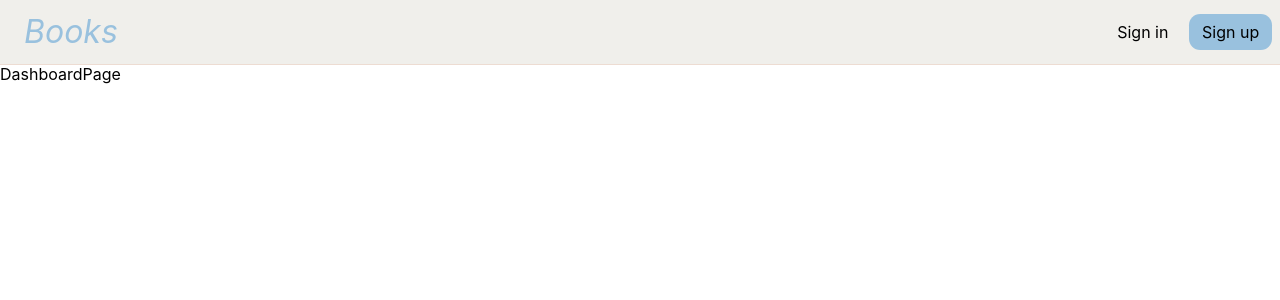
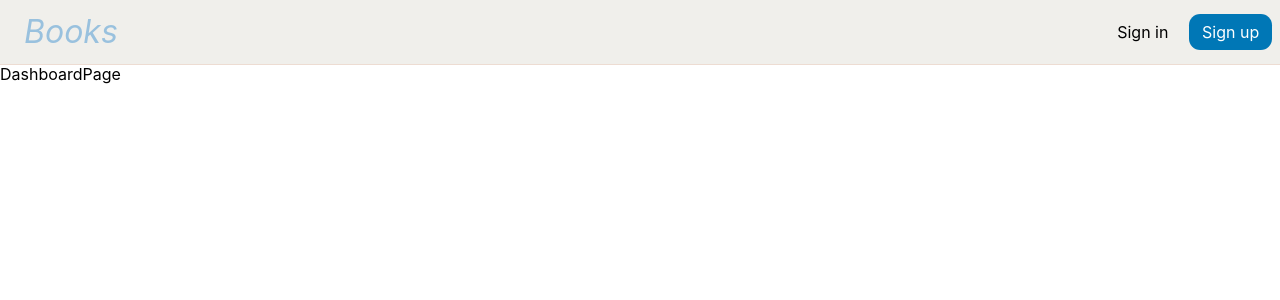
Before and after one commit to DmitriiMiasnikov/books_ts, a React (Create React App) app: page /dashboard in a window 1280 px wide. Shown: the top 300 px of the page. Built offline with nearby package versions, Linux system fonts and the light colour scheme.

Commit message:
declate styled-components

```diff
--- a/src/components/shared/atoms/Button/Button.tsx
+++ b/src/components/shared/atoms/Button/Button.tsx
@@ -1,23 +1,30 @@
 import React, { PropsWithChildren } from "react";
 
 import type Itest from "types/testType";
+import { DefaultTheme } from 'styled-components';
 
-import {
-  StyledButton
-} from './styled';
+import { StyledButton } from "./styled";
 
 interface Props extends Itest {
-  onClick?: (event: React.MouseEvent<HTMLDivElement>) => void,
-  customStyles?: string,
+  onClick?: (event: React.MouseEvent<HTMLDivElement>) => void;
+  customStyles?: (theme: DefaultTheme) => string;
 }
 
-const Button = ({ children, customStyles, testId, onClick }: PropsWithChildren<Props>): JSX.Element => {
-
+const Button = ({
+  children,
+  customStyles,
+  testId,
+  onClick,
+}: PropsWithChildren<Props>): JSX.Element => {
   return (
-    <StyledButton customStyles={customStyles} data-testid={testId} onClick={onClick}>
+    <StyledButton
+      customStyles={customStyles}
+      data-testid={testId}
+      onClick={onClick}
+    >
       {children}
     </StyledButton>
-  )
-}
+  );
+};
 
 export default Button;
--- a/src/components/shared/atoms/Button/styled.ts
+++ b/src/components/shared/atoms/Button/styled.ts
@@ -1,20 +1,22 @@
-import styled, { css } from "styled-components";
+import styled, { css, DefaultTheme } from "styled-components";
 
 interface SBProps {
-  customStyles?: string;
+  customStyles?: (theme: DefaultTheme) => string;
 }
 
 export const StyledButton = styled.div<SBProps>(
-  ({ theme: { colors }, customStyles }) => css`
+  ({ theme: { colors }, theme, customStyles }) => css`
     color: ${colors.white};
-    background-color: ${colors.blue99};
+    background-color: ${colors.blue};
     border-radius: 0.7rem;
     padding: 0.5rem 0.8rem;
+    transition: 0.1s opacity;
 
     &:hover {
       cursor: pointer;
+      opacity: 0.8;
     }
 
-    ${customStyles}
+    ${customStyles && customStyles(theme)}
   `
 );
--- a/src/components/shared/molecules/UserControls/styled.ts
+++ b/src/components/shared/molecules/UserControls/styled.ts
@@ -1,4 +1,4 @@
-import styled from "styled-components";
+import styled, { DefaultTheme } from "styled-components";
 
 export const Wrapper = styled.div`
   display: flex;
@@ -9,6 +9,7 @@ export const Wrapper = styled.div`
   }
 `
 
-export const customButtonStyles = `
+export const customButtonStyles = (theme: DefaultTheme) => `
   background-color: transparent;
-`
+  color: ${theme.colors.black};
+  `
--- a/src/theme.ts
+++ b/src/theme.ts
@@ -1,15 +1,18 @@
 import { DefaultTheme } from "styled-components";
 
-export enum colors {
-  white = '#000',
-  black = '#fff',
+export enum Colors {
+  white = '#fff',
+  black = '#000',
   whiteF0 = '#f0efeb',
   brownED = '#eddcd2',
-  blue99 = '#99c1de'
+  blue99 = '#99c1de',
+  blue = '#0077b6'
 }
 
+
+
 const theme: DefaultTheme = {
-  colors,
+  colors: Colors,
   headerHeight: '4rem',
 }
 
```
Also changed, not shown: src/styled.d.ts (added, +15 -0 lines).
